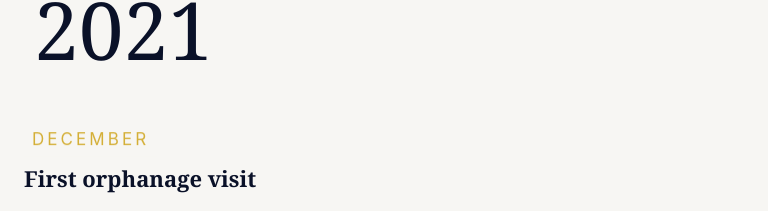
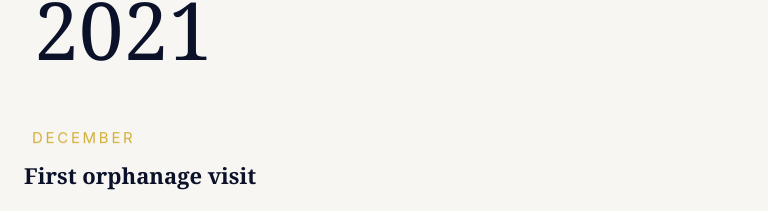
Before and after one commit to Daryllgio/gwags-website, a Next.js app: page /about/our-story in a window 768 px wide. Shown: the part 2679-2890 px from the top of the page. Built offline with nearby package versions, Linux system fonts and the light colour scheme.

Commit message:
Reduce timeline month label font sizes

```diff
--- a/app/globals.css
+++ b/app/globals.css
@@ -431,7 +431,7 @@ h1, h2, h3, h4 {
 }
 
 .tl2-month-text {
-  font-size: 18px;
+  font-size: 16px;
   letter-spacing: 0.18em;
   color: #D4AF37;
   background: #F7F6F3;
@@ -892,14 +892,14 @@ h1, h2, h3, h4 {
   .os-narrative { padding: 48px 20px !important; }
   .os-narrative-h3 { font-size: 23px !important; }
   .narrative-drop-cap::first-letter { font-size: 48px !important; }
-  .tl2-month-text { font-size: 16px !important; }
+  .tl2-month-text { font-size: 15px !important; }
   .os-closing { padding: 60px 20px !important; }
 }
 
 /* Our Story — tablet (769–1024px) */
 @media (min-width: 768px) and (max-width: 1024px) {
   .os-narrative-h3 { font-size: 24px !important; }
-  .tl2-month-text { font-size: 17px !important; }
+  .tl2-month-text { font-size: 15px !important; }
 }
 
 /* Our Story — small phone (≤480px). Higher specificity (.os-hero-section .os-hero-h1)
```
